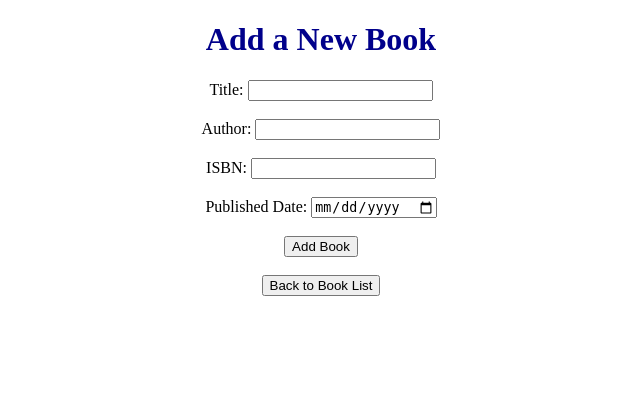
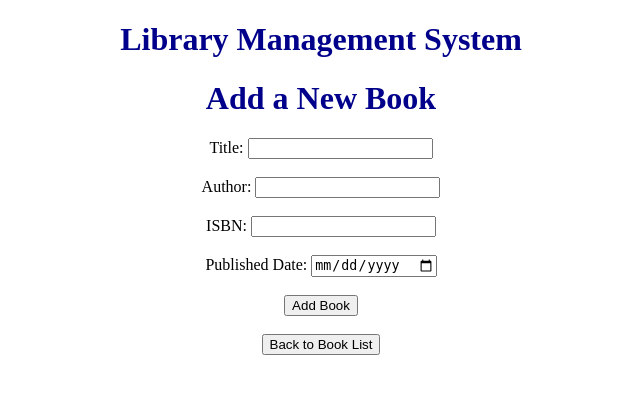
Before and after one commit to Deepesh1502/Library-Management, a Django app: page /add/ in a window 1280 px wide. Shown: the top 394 px of the page, without its empty margins (319-959 px from the left). Run offline with Django 5.2, Linux system fonts and the light colour scheme.

Commit message:
Update add_book.html

```diff
--- a/library_mgmt/library_app/templates/add_book.html
+++ b/library_mgmt/library_app/templates/add_book.html
@@ -14,6 +14,7 @@
     </style>
 </head>
 <body>
+    <h1>Library Management System</h1>
     <h1>Add a New Book</h1>
     <form method="post">
         {% csrf_token %}
```
